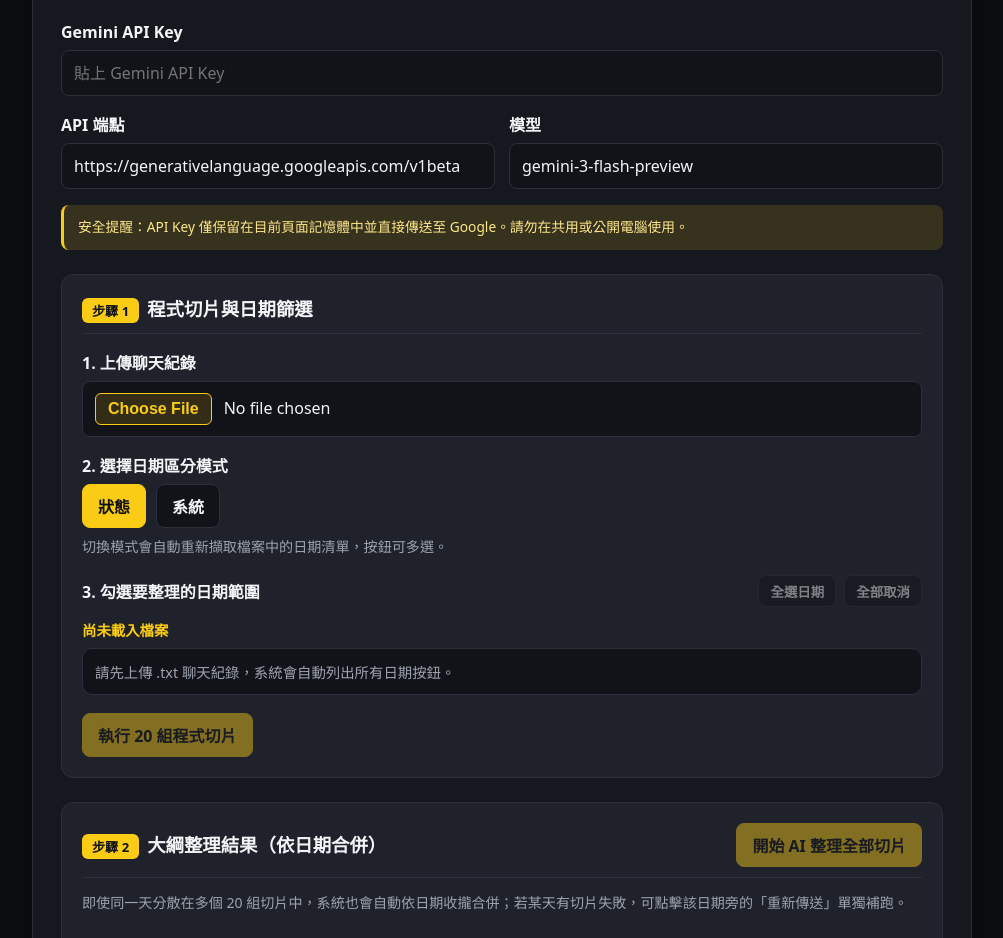
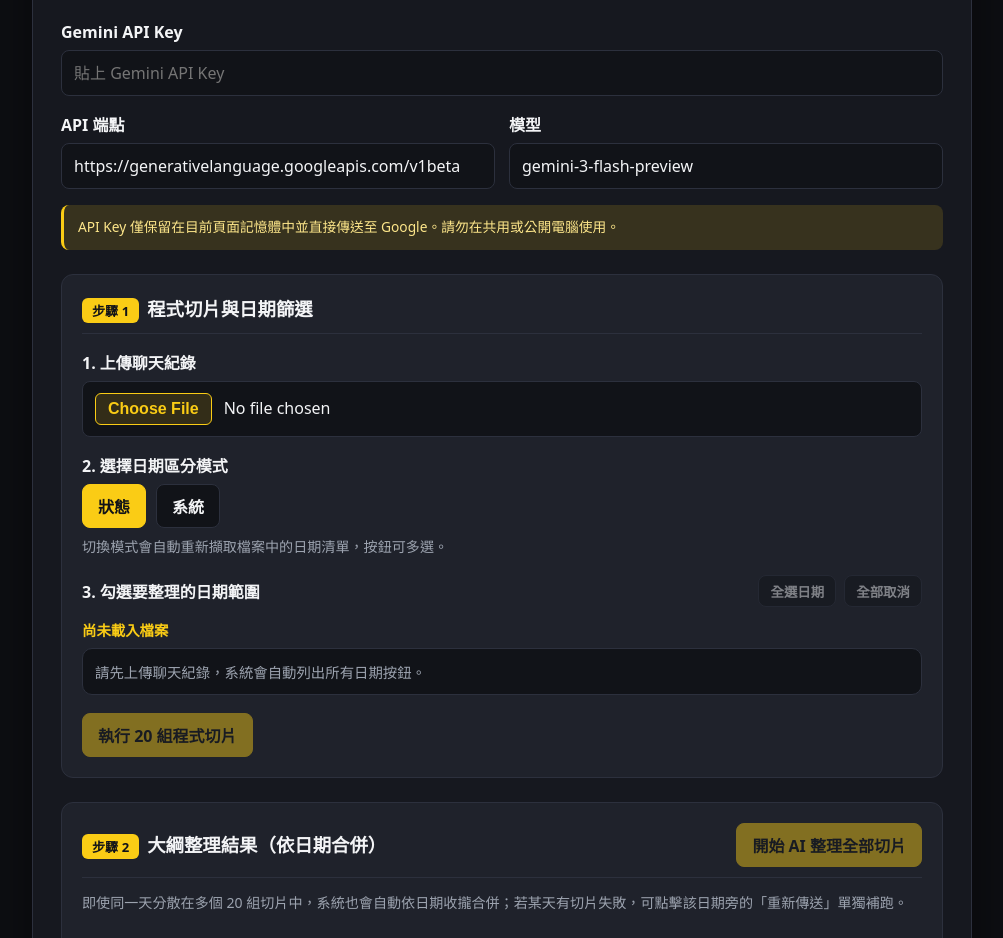
Before and after one commit to domoku0609-dot/organize7755, a plain HTML site: page index.html in a window 1280 px wide. Shown: the part 162-1100 px from the top of the page, without its empty margins (138-1141 px from the left). Drawn offline with Linux system fonts and the light colour scheme.

Commit message:
Update index.html

```diff
--- a/index.html
+++ b/index.html
@@ -457,7 +457,7 @@
         <input id="model" type="text" value="gemini-3-flash-preview">
       </div>
     </div>
-    <p class="security">安全提醒：API Key 僅保留在目前頁面記憶體中並直接傳送至 Google。請勿在共用或公開電腦使用。</p>
+    <p class="security">API Key 僅保留在目前頁面記憶體中並直接傳送至 Google。請勿在共用或公開電腦使用。</p>
 
     <!-- 第一步驟：程式切片與日期篩選 -->
     <section class="step-section" aria-labelledby="step1-title">
@@ -489,7 +489,7 @@
         </div>
         <div id="date-summary" class="date-summary" style="margin-bottom:8px;">尚未載入檔案</div>
         <div id="date-grid" class="date-grid" role="group" aria-label="日期多選按鈕">
-          <span class="date-empty">請先上傳 .txt 聊天紀錄，系統會自動列出所有日期按鈕。</span>
+          <span class="date-empty">請先上傳聊天紀錄，系統會自動列出所有日期按鈕。</span>
         </div>
       </div>
 
```
